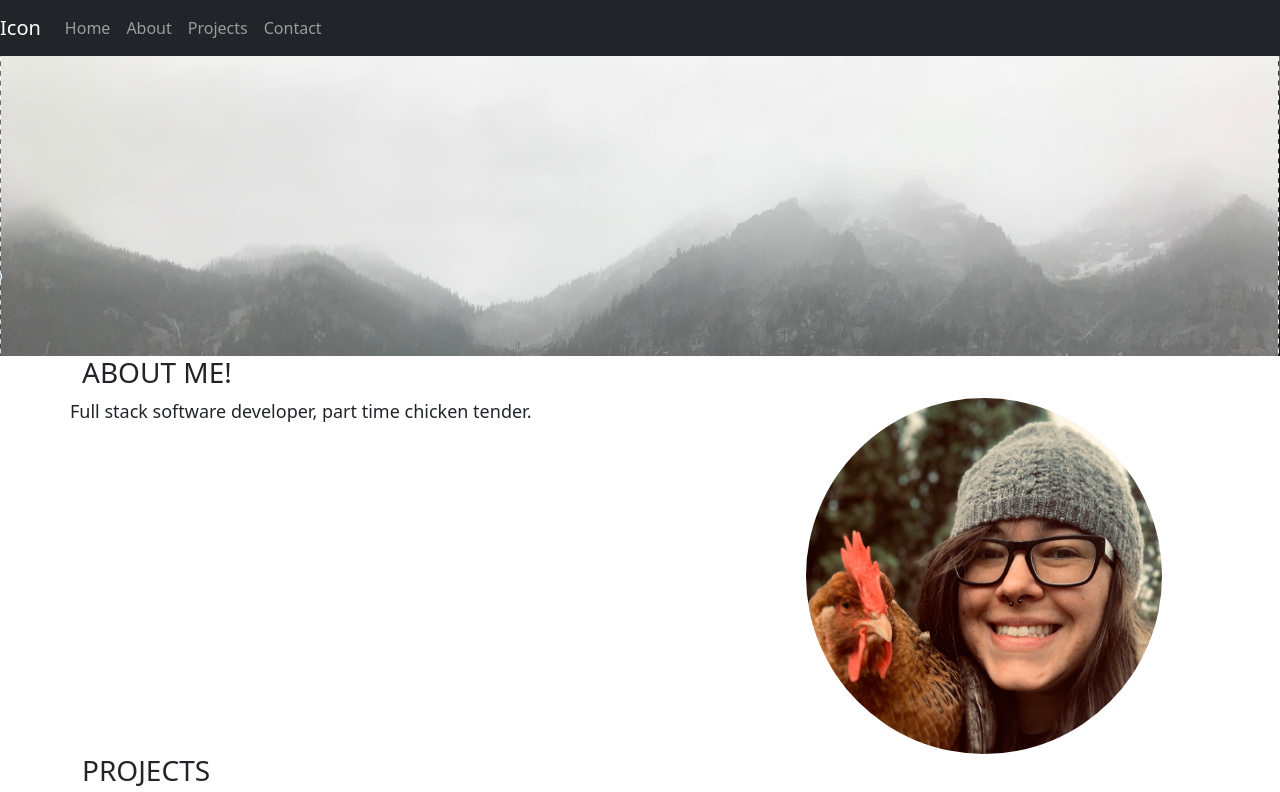
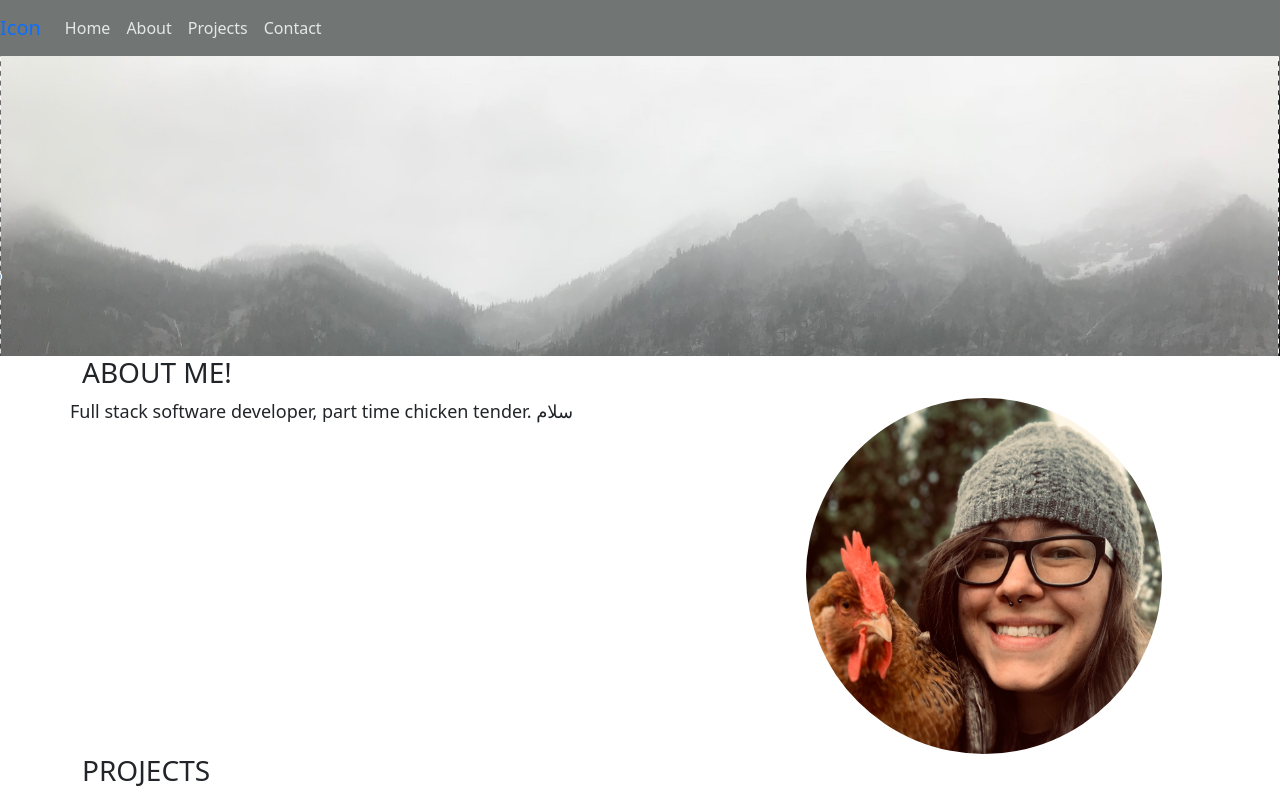
Before and after one commit to lyshia/lyshia.github.io, a plain HTML site: page index.html in a window 1280 px wide. Shown: the top 792 px of the page. Drawn offline with nearby package versions, Linux system fonts and the light colour scheme.

Commit message:
update navbar background color

```diff
--- a/index.html
+++ b/index.html
@@ -18,7 +18,7 @@
 	<body>
 		<div id="main">
 			<!-- Navigation  -->
-			<nav class="navbar navbar-expand-lg navbar-dark bg-dark">
+			<nav class="navbar navbar-expand-lg">
 				<a class="navbar-brand" href="#">Icon</a>
 				<button
 					class="navbar-toggler"
@@ -56,6 +56,7 @@
 					<h3>ABOUT ME!</h3>
 					<p class="row col-md-8">
 						Full stack software developer, part time chicken tender.
+						&#1587;&#1604;&#1575;&#1605;
 					</p>
 					<img
 						src="img/portrait.jpeg"
--- a/styles.css
+++ b/styles.css
@@ -15,12 +15,12 @@
 	color: white !important;
 }
 
-.navbar-custom .navbar-dark {
+.navbar{
 	background-color: #717674;
 }
 
-.navbar-text {
-	color: #fdf6e6;
+.nav-link {
+	color: #E5E8E7;
 }
 
 .portrait {
```
Also changed, not shown: 1 other file.
